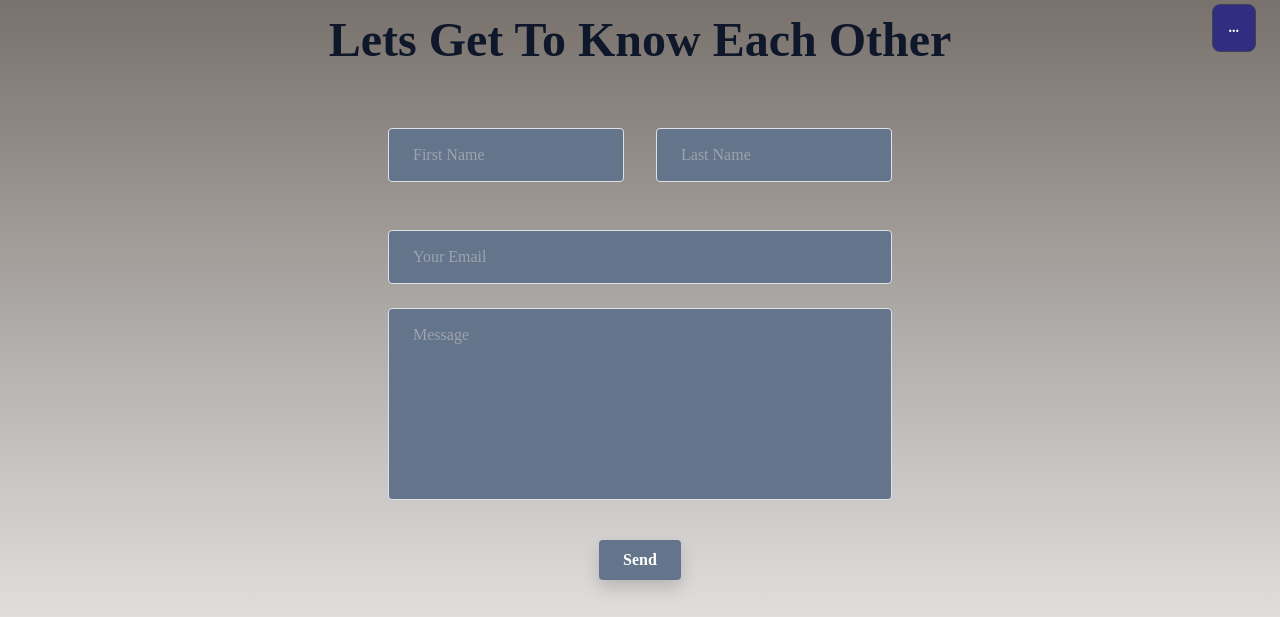
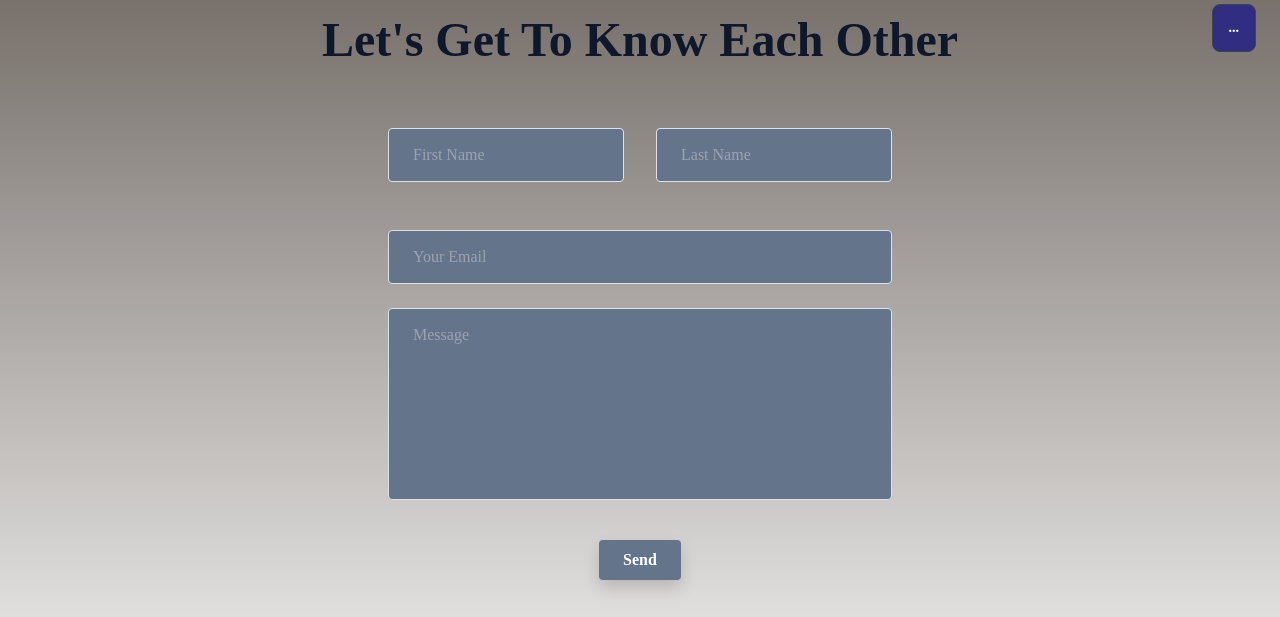
Before and after one commit to TommyAlv/PortfolioV2, a website: page assets/html/contact.html in a window 1280 px wide. Shown: the top 617 px of the page. Drawn offline with nearby package versions, Linux system fonts and the light colour scheme; a web font is replaced by a local one.

Commit message:
typo in let's

```diff
--- a/assets/html/contact.html
+++ b/assets/html/contact.html
@@ -28,7 +28,7 @@
         <div class="hero min-h-screen bg-transparent">
           <div class="hero-content text-center flex content-center">
             <div class="pt-10 lg:pt-0 w-full sm:px-4">
-              <h1 class="text-5xl font-bold text-slate-900 dark:text-stone-500">Lets Get To Know Each Other</h1>
+              <h1 class="text-5xl font-bold text-slate-900 dark:text-stone-500">Let's Get To Know Each Other</h1>
               <h2 class="pt-4 pb-8 text-2xl font-medium text-slate-800 dark:text-stone-200"></h2>
 
               <!-- div -->
```
